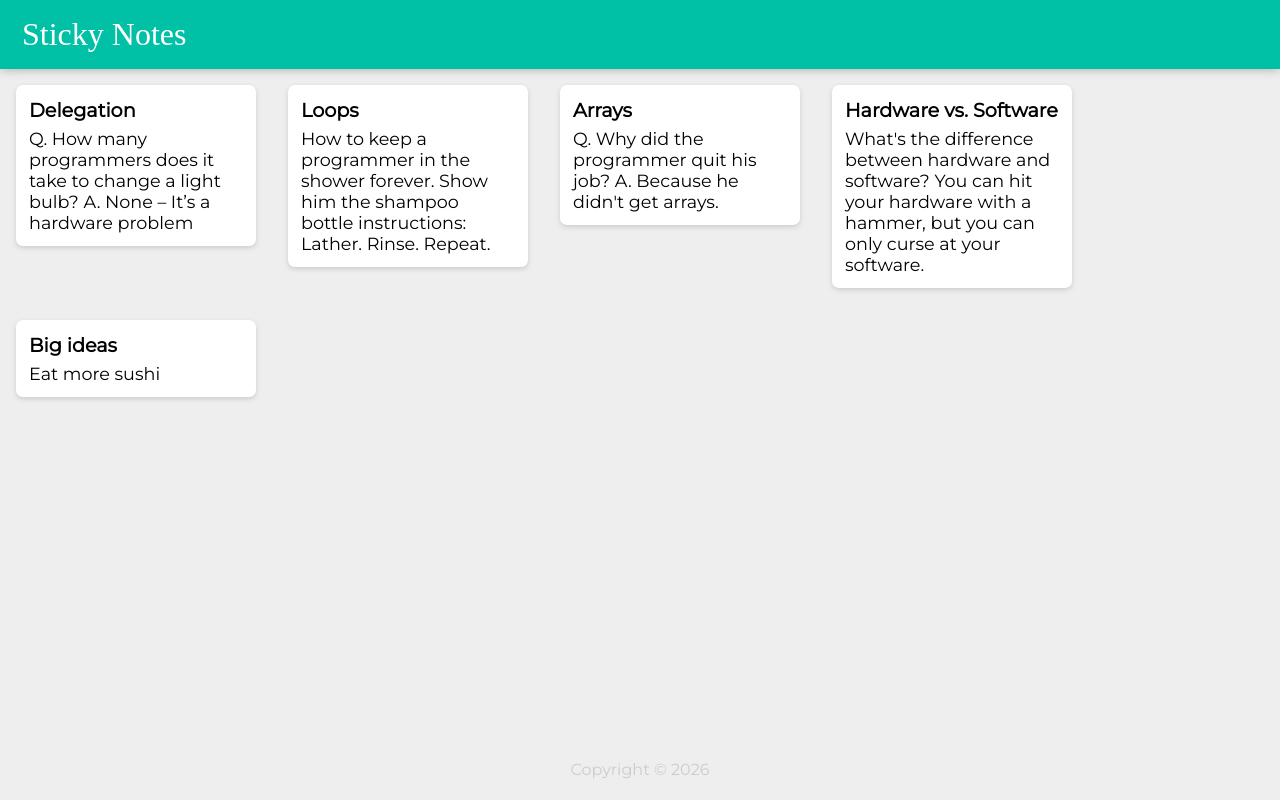
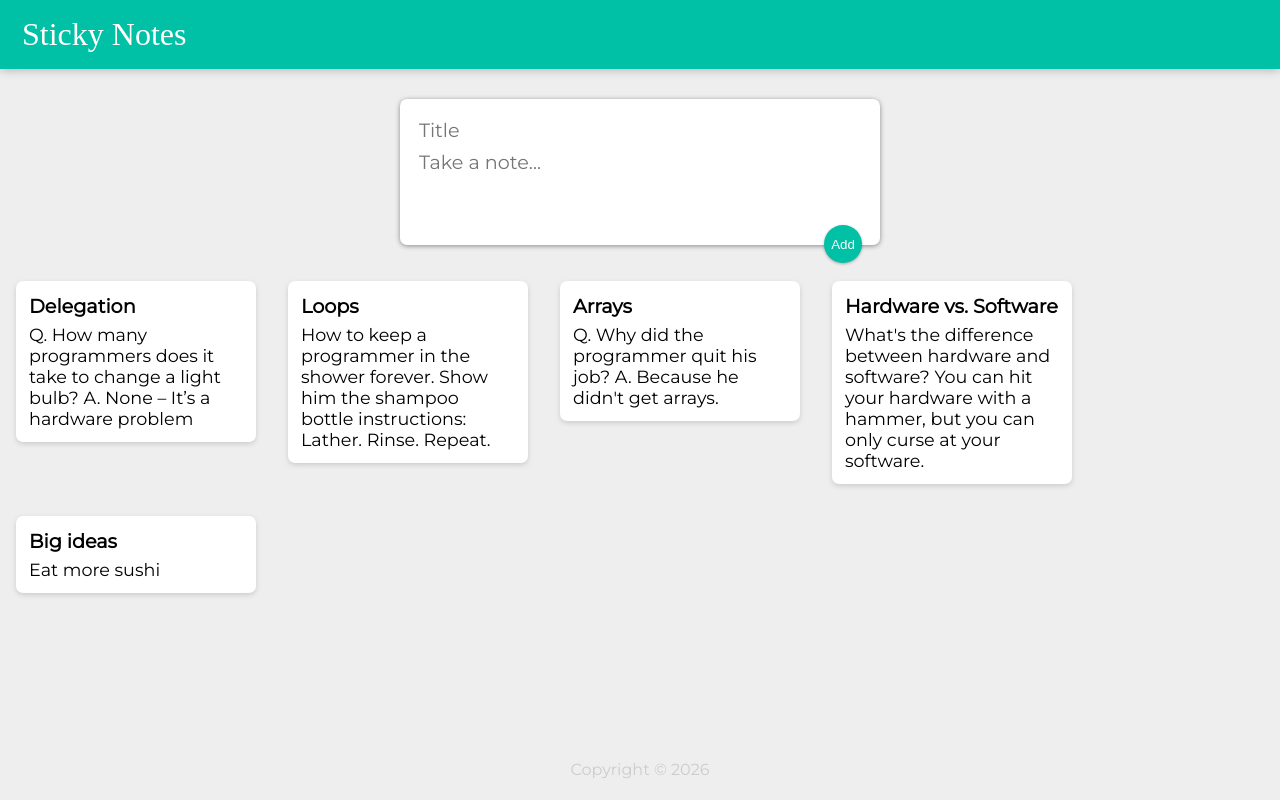
Before and after one commit to marivalerio104/sticky-notes, a React (Vite) app: page / in a window 1280 px wide. Built offline with nearby package versions, Linux system fonts and the light colour scheme; a web font is replaced by a local one.

Commit message:
Add CreateNote component

```diff
--- a/src/App.jsx
+++ b/src/App.jsx
@@ -1,23 +1,33 @@
-import notes from './notes'
+import myNotes from './notes'
 import Header from './components/Header';
+import CreateNote from './components/CreateNote';
 import Note from './components/Note';
 import Footer from './components/Footer';
-
-function createNote(note) {
-  return (
-    <Note
-      key={note.key}
-      title={note.title}
-      content={note.content}
-    />
-  )
-}
+import { useState } from 'react';
 
 export default function App() {
+  const [notes, setNotes] = useState(myNotes);
+
+  function insertNote(title, content) {
+    setNotes(prevNotes => {
+      const lastId = prevNotes.length ? prevNotes[prevNotes.length - 1].id : 0;
+      return [...prevNotes, {
+        id: lastId + 1,
+        title: title,
+        content: content
+      }]
+    })
+  }
+
   return (
     <>
       <Header />
-      {notes.map(createNote)}
+      <CreateNote insertNote={insertNote} />
+      <div>{notes.map(note =>
+        <Note
+          title={note.title} content={note.content}
+        />
+      )}</div>
       <Footer />
     </>
   )
--- /dev/null
+++ b/src/components/CreateNote.jsx
@@ -0,0 +1,32 @@
+import { useState } from 'react';
+import '../styles/CreateNote.css'
+
+export default function CreateArea({ insertNote }) {
+  const [note, setNote] = useState({ title: "", content: "" });
+
+  function handleChange(event) {
+    const name = event.target.name;
+    const value = event.target.value;
+    setNote(prevNote => ({ ...prevNote, [name]: value }))
+  }
+
+  function handleSubmit(event) {
+    event.preventDefault();
+    insertNote(note.title, note.content);
+    setNote({ title: "", content: "" })
+  }
+
+  return (
+    <div>
+      <form>
+        <input onChange={handleChange} name="title" value={note.title}
+          placeholder="Title"
+        />
+        <textarea onChange={handleChange} name="content" value={note.content}
+          placeholder="Take a note..." rows="3"
+        />
+        <button onClick={handleSubmit}>Add</button>
+      </form>
+    </div>
+  );
+}
--- /dev/null
+++ b/src/styles/CreateNote.css
@@ -0,0 +1,34 @@
+form {
+  position: relative;
+  max-width: 480px;
+  margin: 30px auto 20px auto;
+  background: #fff;
+  padding: 15px;
+  border-radius: 7px;
+  box-shadow: 0 1px 5px rgb(138, 137, 137);
+}
+
+form input, form textarea {
+  width: 100%;
+  border: none;
+  margin: 4px;
+  outline: none;
+  font-size: 1.2em;
+  font-family: inherit;
+  resize: none;
+}
+
+form button {
+  position: absolute;
+  right: 18px;
+  bottom: -18px;
+  background: #00c0a6;
+  color: #fff;
+  border: none;
+  border-radius: 50%;
+  width: 38px;
+  height: 38px;
+  box-shadow: 0 1px 3px rgba(0, 0, 0, 0.3);
+  cursor: pointer;
+  /* outline: none; */
+}
--- a/src/styles/index.css
+++ b/src/styles/index.css
@@ -7,5 +7,12 @@
 body {
   font-family: "Montserrat", sans-serif;
   background: #eee;
-  /* padding: 0 16px; */
 }
+
+#root {
+  min-height: 100vh;
+  display: flex;
+  flex-direction: column;
+  position: relative;
+  padding-bottom: 2.5rem;
+}
```
